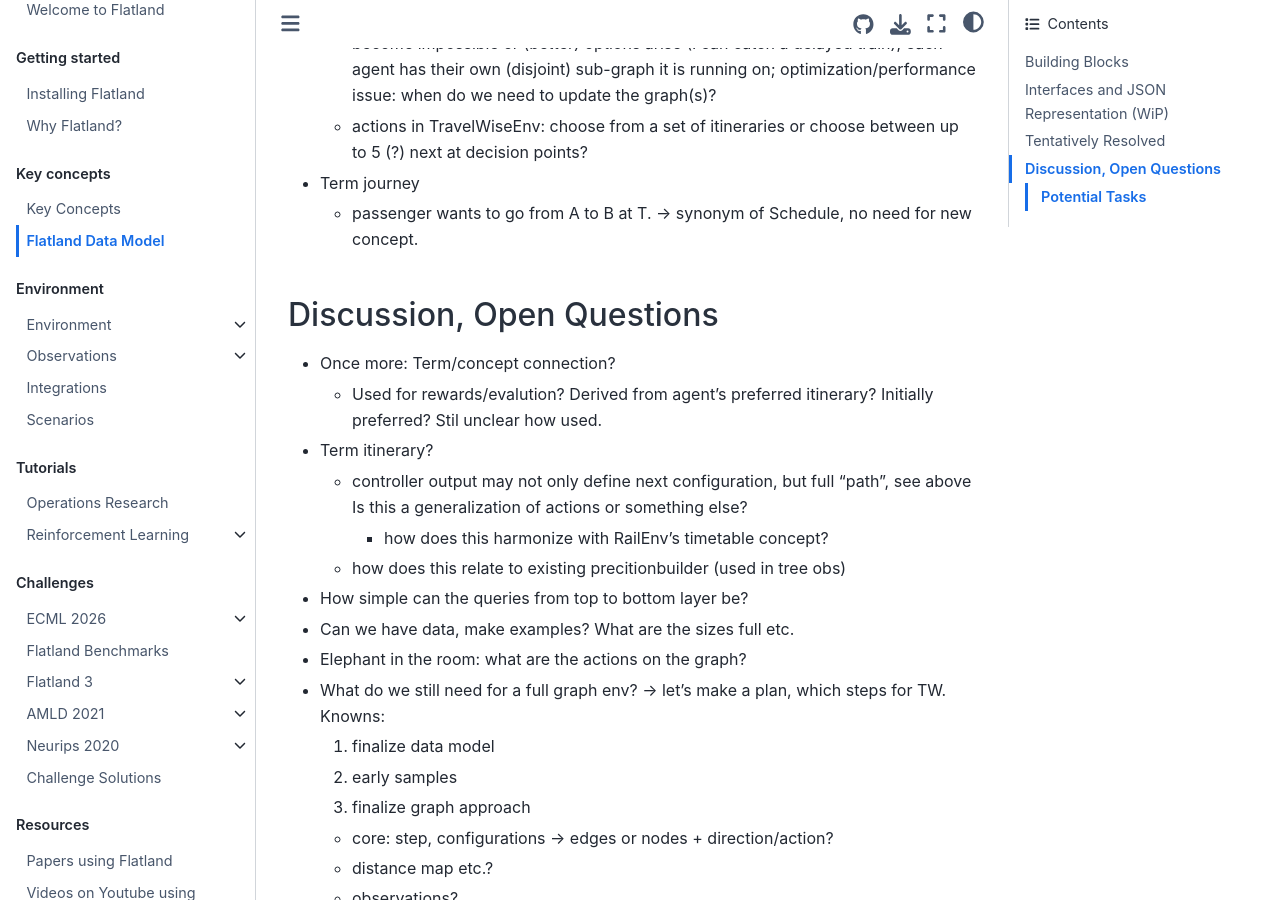
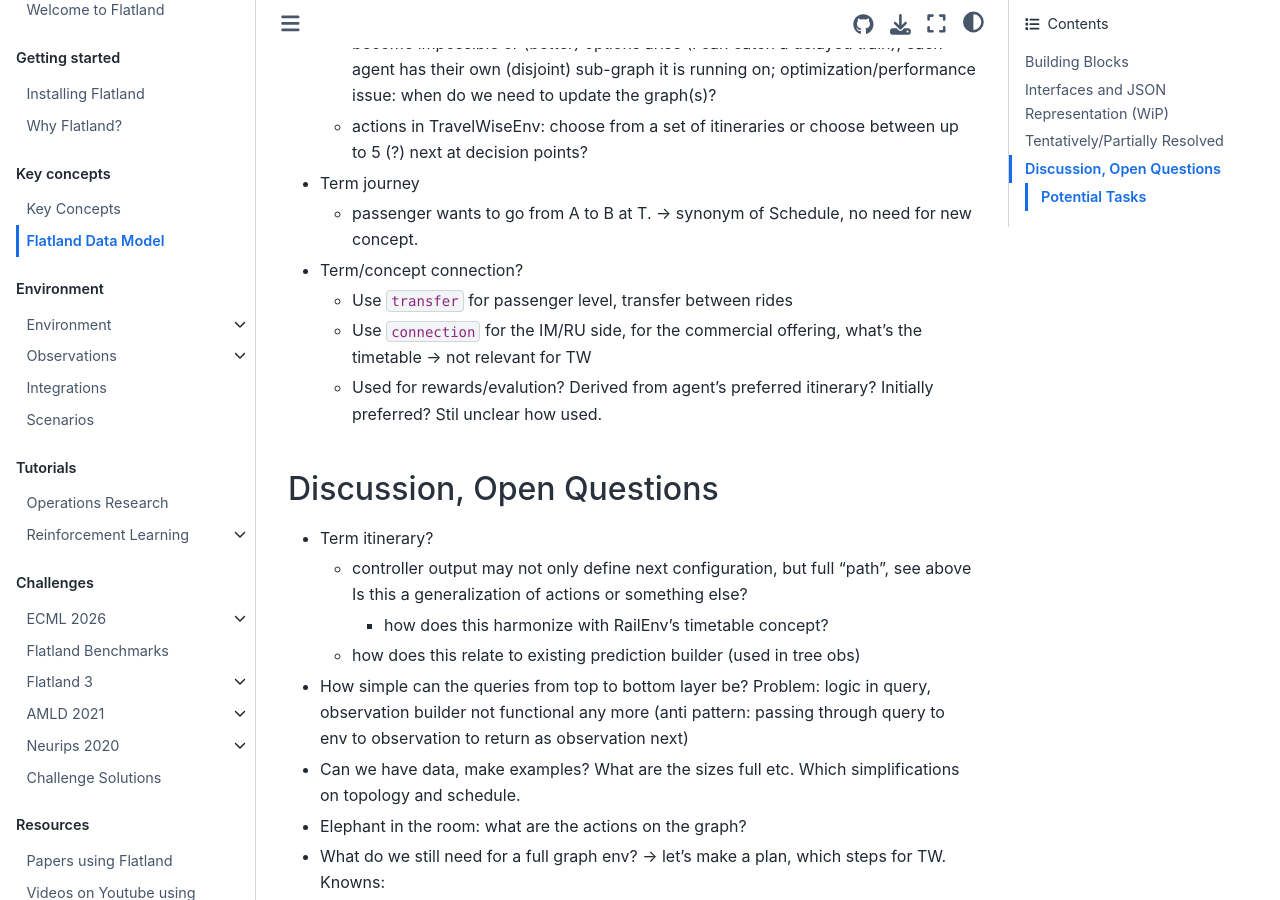
Before and after one commit to flatland-association/flatland-book, a Jupyter Book: the page built from key-concepts/data_model.md, in a window 1280 px wide and 900 px high, scrolled down 5585 px. Built offline with Jupyter Book 1.0.4 settings and Sphinx 7.4.7 and the Sphinx Book theme 1.1.4, drawn with Linux system fonts in a browser that asks for light colours; pages that are not in the unit, such as notebooks, are missing from menus; some of the changed text lies outside the part shown.

Commit message:
docs: update data model.

````diff
--- a/key-concepts/data_model.md
+++ b/key-concepts/data_model.md
@@ -272,7 +272,7 @@
 }
 ```
 
-## Tentatively Resolved
+## Tentatively/Partially Resolved
 
 - Term/concept milestones? -> event generator, conditional events,
     - milestone: delay at arrival, departure, opening of fast track
@@ -285,34 +285,36 @@
     - actions in TravelWiseEnv: choose from a set of itineraries or choose between up to 5 (?) next at decision points?
 - Term journey
     - passenger wants to go from A to B at T. -> synonym of Schedule, no need for new concept.
+- Term/concept connection?
+    - Use `transfer` for passenger level, transfer between rides
+    - Use `connection` for the IM/RU side, for the commercial offering, what's the timetable -> not relevant for TW
+    - Used for rewards/evalution? Derived from agent's preferred itinerary? Initially preferred? Stil unclear how used.
 
 ## Discussion, Open Questions
 
-- Once more: Term/concept connection?
-    - Used for rewards/evalution? Derived from agent's preferred itinerary? Initially preferred? Stil unclear how used.
+- Term itinerary?
+    - controller output may not only define next configuration, but full "path", see above Is this a generalization of actions or something else?
+        - how does this harmonize with RailEnv's timetable concept?
+    - how does this relate to existing prediction builder (used in tree obs)
 
-- Term itinerary?
-  - controller output may not only define next configuration, but full "path", see above Is this a generalization of actions or something else?
-    - how does this harmonize with RailEnv's timetable concept?
-  - how does this relate to existing precitionbuilder (used in tree obs)
+- How simple can the queries from top to bottom layer be? Problem: logic in query, observation builder not functional any more (anti pattern: passing through
+  query to env to observation to return as observation next)
 
-- How simple can the queries from top to bottom layer be?
-
-- Can we have data, make examples? What are the sizes full etc.
+- Can we have data, make examples? What are the sizes full etc. Which simplifications on topology and schedule.
 - Elephant in the room: what are the actions on the graph?
 
 - What do we still need for a full graph env? -> let's make a plan, which steps for TW. Knowns:
-  1. finalize data model
-  2. early samples
-  3. finalize graph approach
+    1. finalize data model
+    2. early samples
+    3. finalize graph approach
 
-  - core: step, configurations -> edges or nodes + direction/action?
-  - distance map etc.?
-  - observations?
-  - rewards
+        - core: step, configurations -> edges or nodes + direction/action?
+        - distance map etc.?
+        - observations?
+        - rewards
 
-  4. event generator mechanism
-  5. data
+    4. event generator mechanism
+    5. data
 
 ### Potential Tasks
 
````
